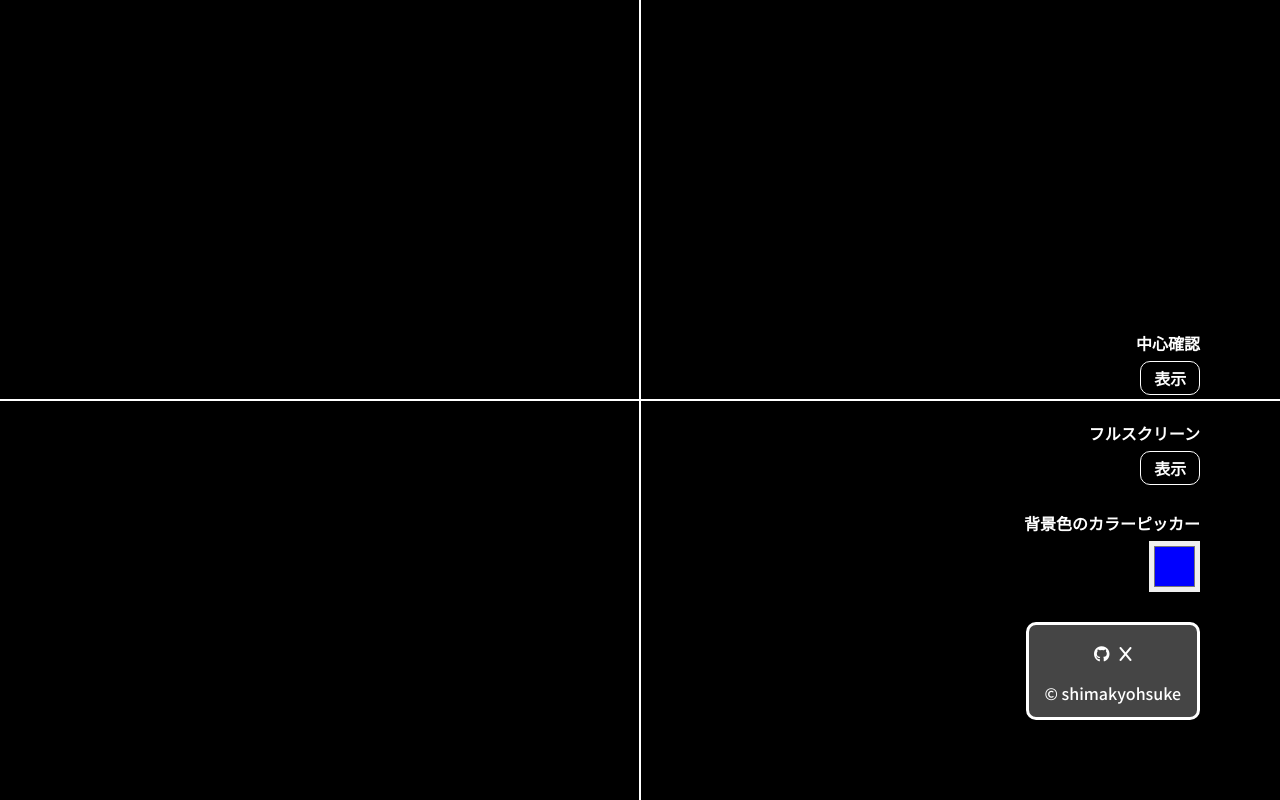
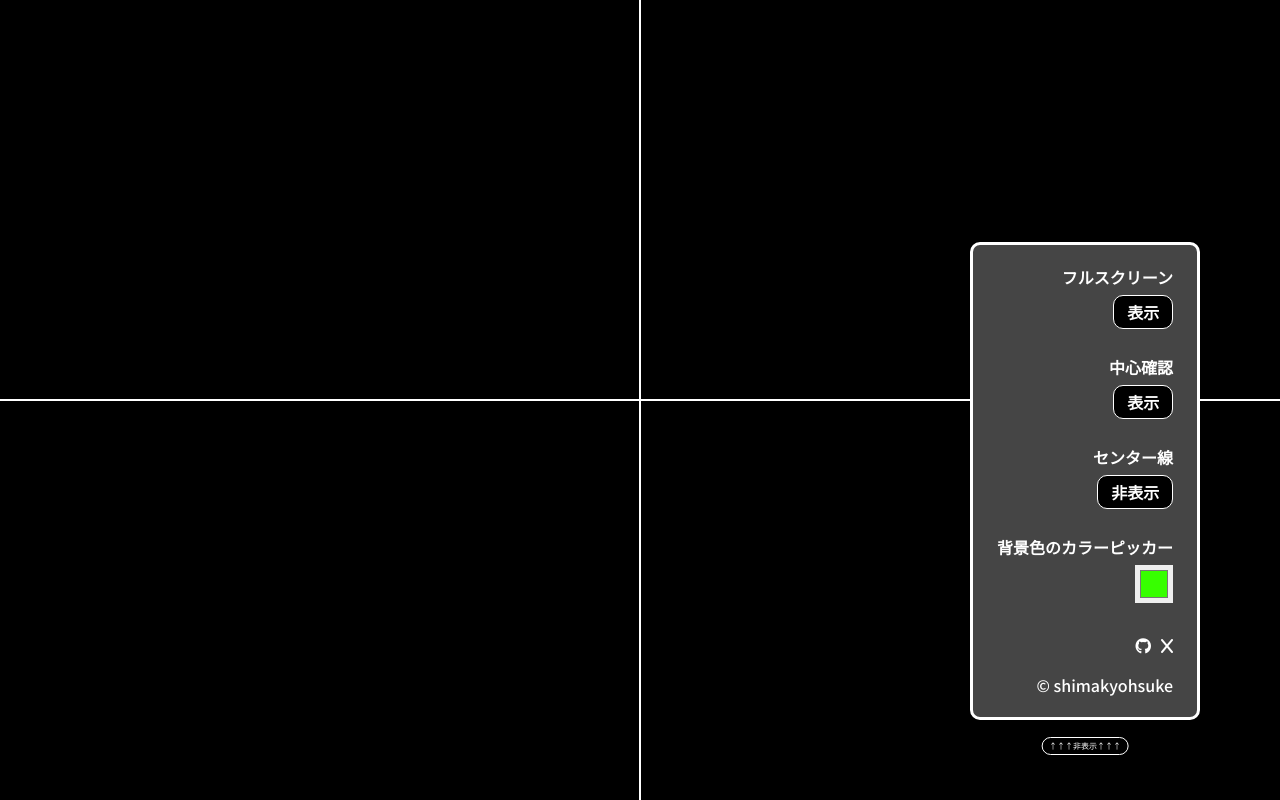
Before and after one commit to shimakyohsuke/monitor-check, a plain HTML site: page dist/index.html in a window 1280 px wide. Drawn offline with Linux system fonts and the light colour scheme; some packages are replaced by stand-ins of ours.

Commit message:
いろいろ追加

```diff
--- a/dist/index.html
+++ b/dist/index.html
@@ -23,22 +23,31 @@
   <body>
     <div class="container">
       <div id="diagonal-line" class="is-hide"></div>
+      <div class="content">
+        <div class="controller">
+          <button class="controller-toggle" id="controller-toggle-btn">↑↑↑非表示↑↑↑</button>
           <div class="items">
+            <div class="item">
+              <p class="heading">フルスクリーン</p>
+              <div class="row">
+                <button class="btn" id="fullscreen-btn">表示</button>
+              </div>
+            </div>
             <div class="item">
               <p class="heading">中心確認</p>
               <div class="row">
-            <button id="diagonal-line-btn">表示</button>
+                <button class="btn" id="diagonal-line-btn">表示</button>
               </div>
             </div>
             <div class="item">
-          <p class="heading">フルスクリーン</p>
+              <p class="heading">センター線</p>
               <div class="row">
-            <button id="fullscreen-btn">表示</button>
+                <button class="btn" id="line-btn">非表示</button>
               </div>
             </div>
             <div class="item">
               <p class="heading">背景色のカラーピッカー</p>
-          <input type="color" id="color-picker-palette" value="#0000FF" />
+              <input type="color" id="color-picker-palette" value="#37ff00" />
             </div>
             <footer id="footer" class="item">
               <nav>
@@ -55,5 +64,7 @@
             </footer>
           </div>
         </div>
+      </div>
+    </div>
   </body>
 </html>
--- a/dist/main.js
+++ b/dist/main.js
@@ -26,4 +26,22 @@ document.addEventListener('DOMContentLoaded', () => {
       document.getElementById('diagonal-line-btn').textContent = '非表示';
     }
   });
+
+  document.getElementById('line-btn').addEventListener('click', function () {
+    document.querySelector('.container').classList.toggle('is-line-hide');
+    if (document.querySelector('.container').classList.contains('is-line-hide')) {
+      document.getElementById('line-btn').textContent = '表示';
+    } else {
+      document.getElementById('line-btn').textContent = '非表示';
+    }
+  });
+
+  document.getElementById('controller-toggle-btn').addEventListener('click', function () {
+    document.querySelector('.controller').classList.toggle('is-controller-hide');
+    if (document.querySelector('.controller').classList.contains('is-line-hide')) {
+      document.getElementById('controller-toggle-btn').textContent = '表示';
+    } else {
+      document.getElementById('controller-toggle-btn').textContent = '非表示';
+    }
+  });
 });
--- a/dist/style.css
+++ b/dist/style.css
@@ -15,6 +15,8 @@ body {
   content: '';
   display: inline-block;
   position: absolute;
+  opacity: 1;
+  transition: opacity 0.5s ease;
 }
 
 .container::before {
@@ -34,6 +36,12 @@ body {
   transform: translateX(-50%);
 }
 
+.container.is-line-hide::before,
+.container.is-line-hide::after {
+  opacity: 0;
+  transition: opacity 0.5s ease;
+}
+
 /* #diagonal-line */
 #diagonal-line {
   width: 100vw;
@@ -41,10 +49,6 @@ body {
   position: fixed;
   top: 0;
   left: 0;
-}
-
-#diagonal-line.is-hide {
-  opacity: 0;
 }
 
 #diagonal-line::before,
@@ -57,6 +61,7 @@ body {
   top: 0;
   left: 0;
   opacity: 0.5;
+  transition: opacity 0.5s ease;
 }
 
 #diagonal-line::before {
@@ -69,22 +74,76 @@ body {
   clip-path: polygon(100% 100%, 100% 0, 0 100%, 0 100%);
 }
 
-/* .items */
-.items {
+#diagonal-line.is-hide::before,
+#diagonal-line.is-hide::after {
+  opacity: 0;
+  transition: opacity 0.5s ease;
+}
+
+/* .content */
+.content {
+  width: 100vw;
+  height: 100svh;
+  box-sizing: border-box;
+  padding: 5em;
   display: flex;
   align-items: flex-end;
   justify-content: flex-end;
-  flex-direction: column;
-  gap: 30px;
-  width: 100vw;
-  height: 100svh;
-  padding: 5em;
-  box-sizing: border-box;
   z-index: 100;
   position: relative;
 }
 
+.controller {
+  padding: 1.5em;
+  background: #454545;
+  border: 3px solid #FFF;
+  border-radius: 10px;
+  position: relative;
+  opacity: 1;
+  visibility: visible;
+  width: auto;
+  height: auto;
+  transition: opacity 0.5s ease;
+}
+
+.controller.is-controller-hide {
+  padding: 0;
+  border: 0 none;
+  overflow: hidden;
+  opacity: 0;
+  visibility: hidden;
+  height: 0;
+  width: 0;
+  transition: opacity 0.5s ease;
+}
+
+.controller-toggle {
+  margin: 0;
+  padding: 0;
+  position: absolute;
+  top: calc(100% + 20px);
+  left: 50%;
+  transform: translateX(-50%);
+  color: #FFF;
+  font-size: .5em;
+  line-height: 1;
+  border: 1px solid;
+  padding: .5em .8em;
+  border-radius: 10px;
+  background: #000;
+}
+
+/* .items */
+.items {
+  display: flex;
+  flex-direction: column;
+  align-items: end;
+  justify-content: start;
+  gap: 30px;
+}
+
 .item {
+  width: 100%;
   display: flex;
   align-items: flex-end;
   justify-content: space-around;
@@ -108,7 +167,8 @@ body {
   line-height: 1;
 }
 
-button {
+/* .btn */
+.btn {
   font-weight: bold;
   color: #FFF;
   font-size: 1em;
@@ -121,8 +181,8 @@ button {
 
 /* color-picker */
 #color-picker-palette {
-  width: 4vw;
-  height: 4vw;
+  width: 3vw;
+  height: 3vw;
   box-sizing: border-box;
   background-color: buttonface;
   border-style: solid;
@@ -135,23 +195,19 @@ button {
 
 /* #footer */
 #footer {
-  padding: 1em;
   display: flex;
   flex-direction: column;
-  justify-content: center;
-  align-items: center;
+  justify-content: end;
+  align-items: end;
   gap: 20px;
-  background: #454545;
-  border: 3px solid #FFF;
-  border-radius: 10px;
 }
 
 #footer-nav {
   width: 100%;
   display: flex;
   flex-direction: row;
-  justify-content: center;
-  align-items: center;
+  justify-content: end;
+  align-items: end;
   list-style: none;
   gap: 10px;
 }
@@ -164,6 +220,8 @@ button {
 }
 
 #footer-copy {
+  width: 100%;
+  text-align: right;
   font-weight: 500;
   color: #FFF;
   font-size: 1em;
```
Lines whose indentation alone changed are shown as unchanged.
